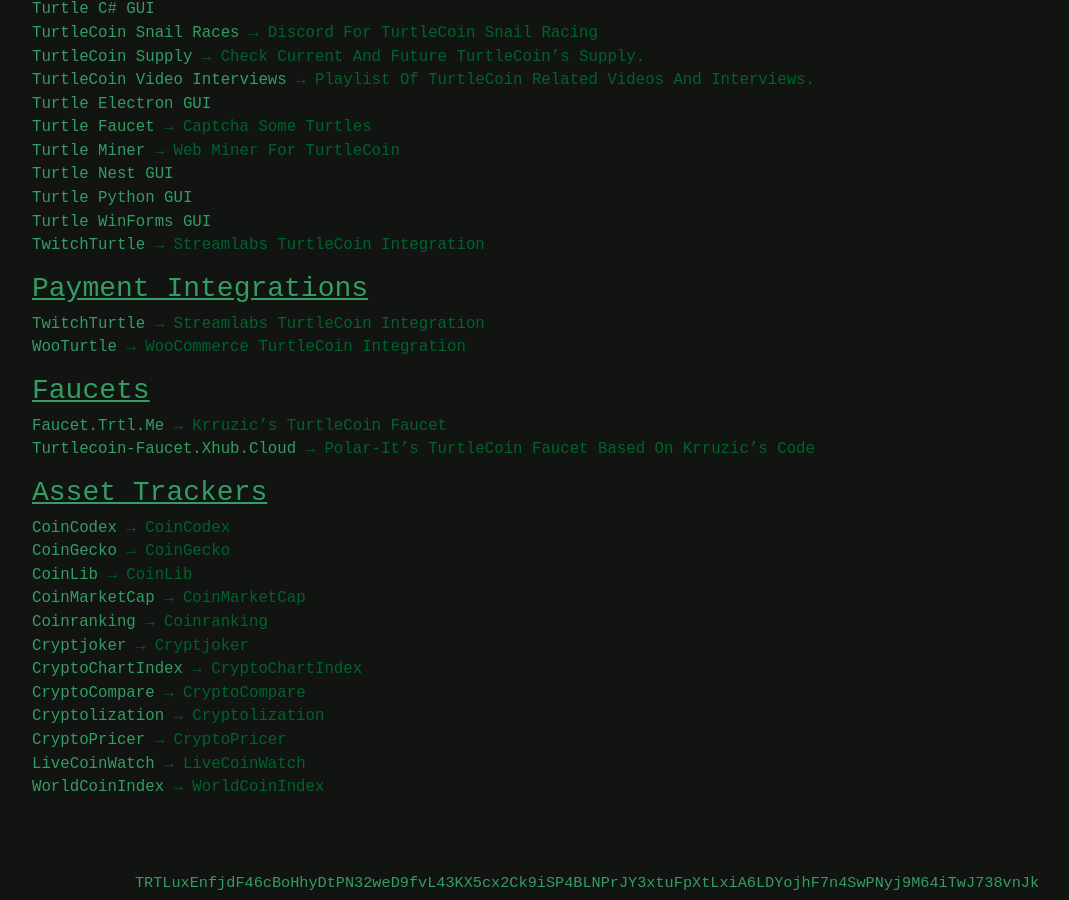
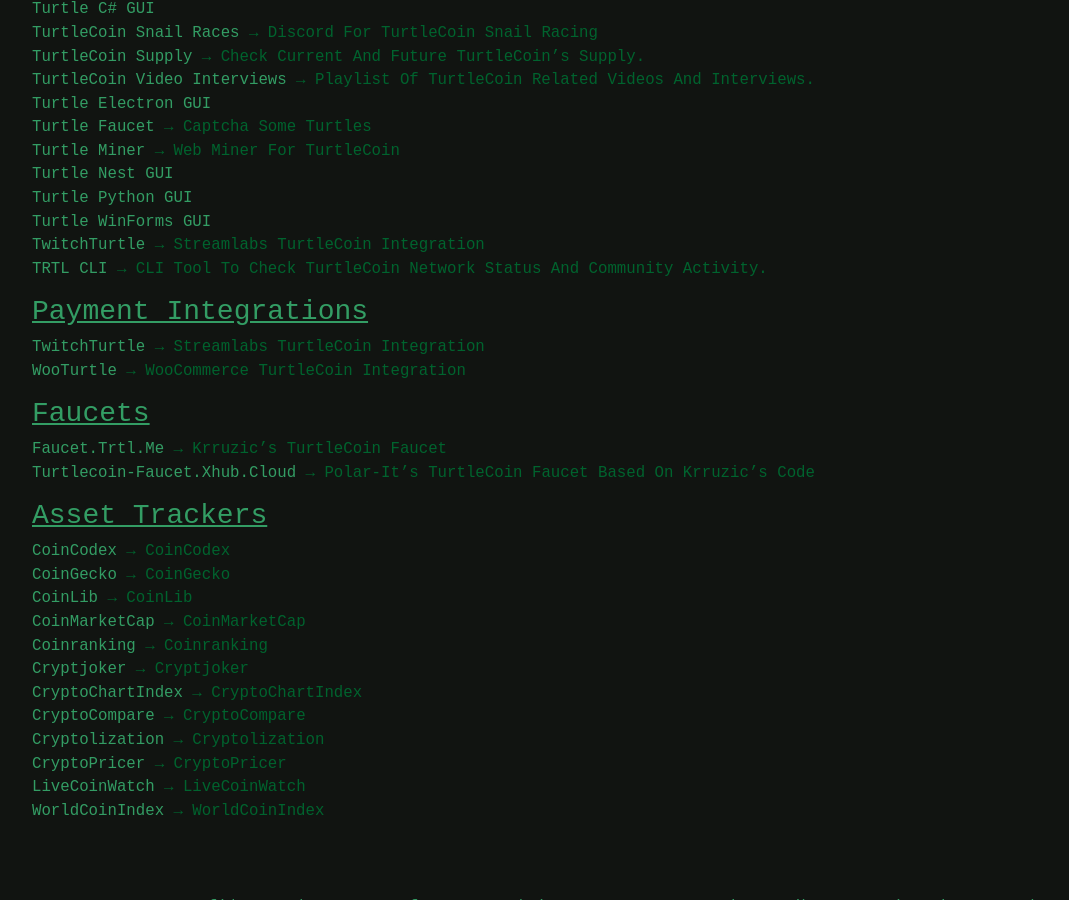
Before and after one commit to zack796/turtleturtle.org, a Jekyll site: the page built from index.md, in a window 1280 px wide and 900 px high, scrolled down 1942 px. Shown: the whole window, without its empty margins (53-1122 px from the left). Built offline with Jekyll 4.4.1, drawn with Linux system fonts in a browser that asks for light colours.

Commit message:
added TRTL cli

```diff
--- a/index.md
+++ b/index.md
@@ -85,6 +85,7 @@
 [Turtle Python GUI](https://github.com/turtlecoin/turtle-wallet-python)
 [Turtle WinForms GUI](https://github.com/turtlecoin/turtle-wallet-winforms)
 [TwitchTurtle](https://twitchturtle.com) → Streamlabs TurtleCoin integration
+[TRTL CLI](https://github.com/mrrovot/trtl-cli) → CLI tool to check TurtleCoin network status and community activity.
 
 ### Payment Integrations
 [TwitchTurtle](https://twitchturtle.com) → Streamlabs TurtleCoin integration
```
